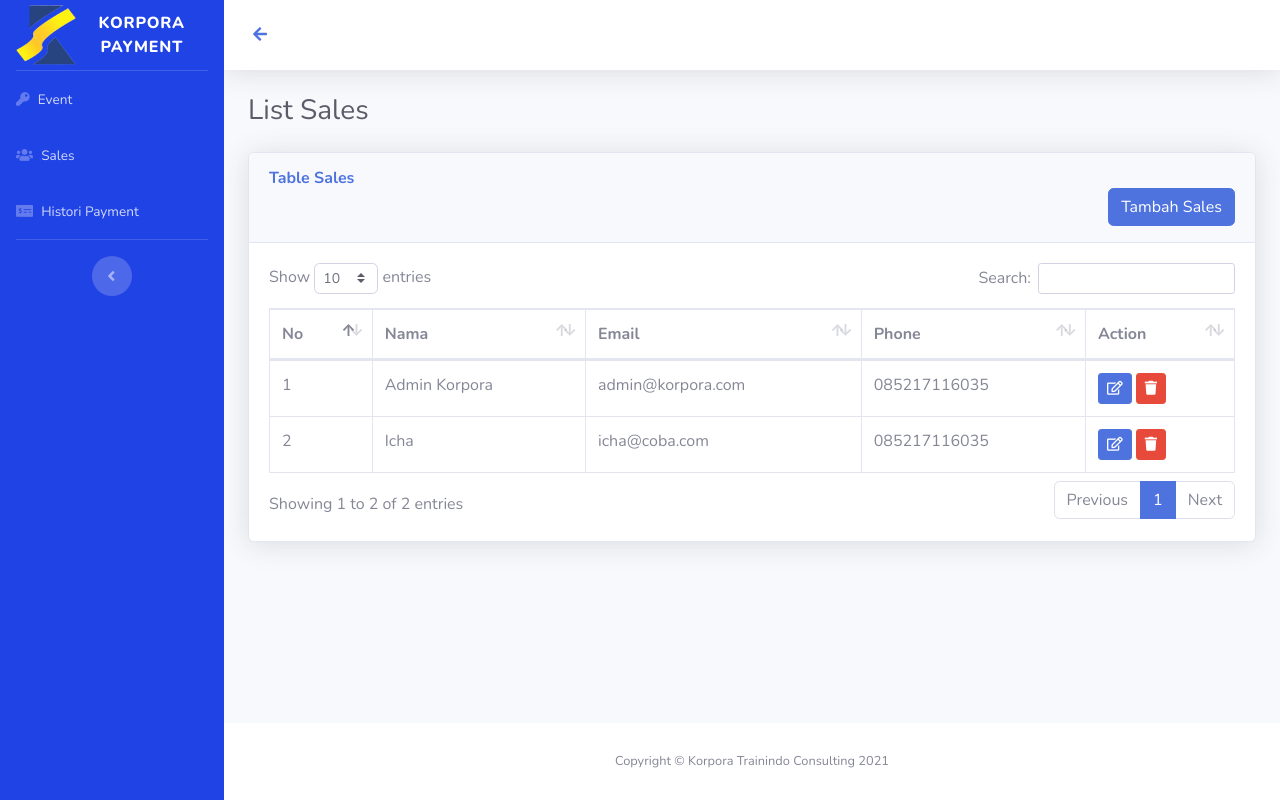
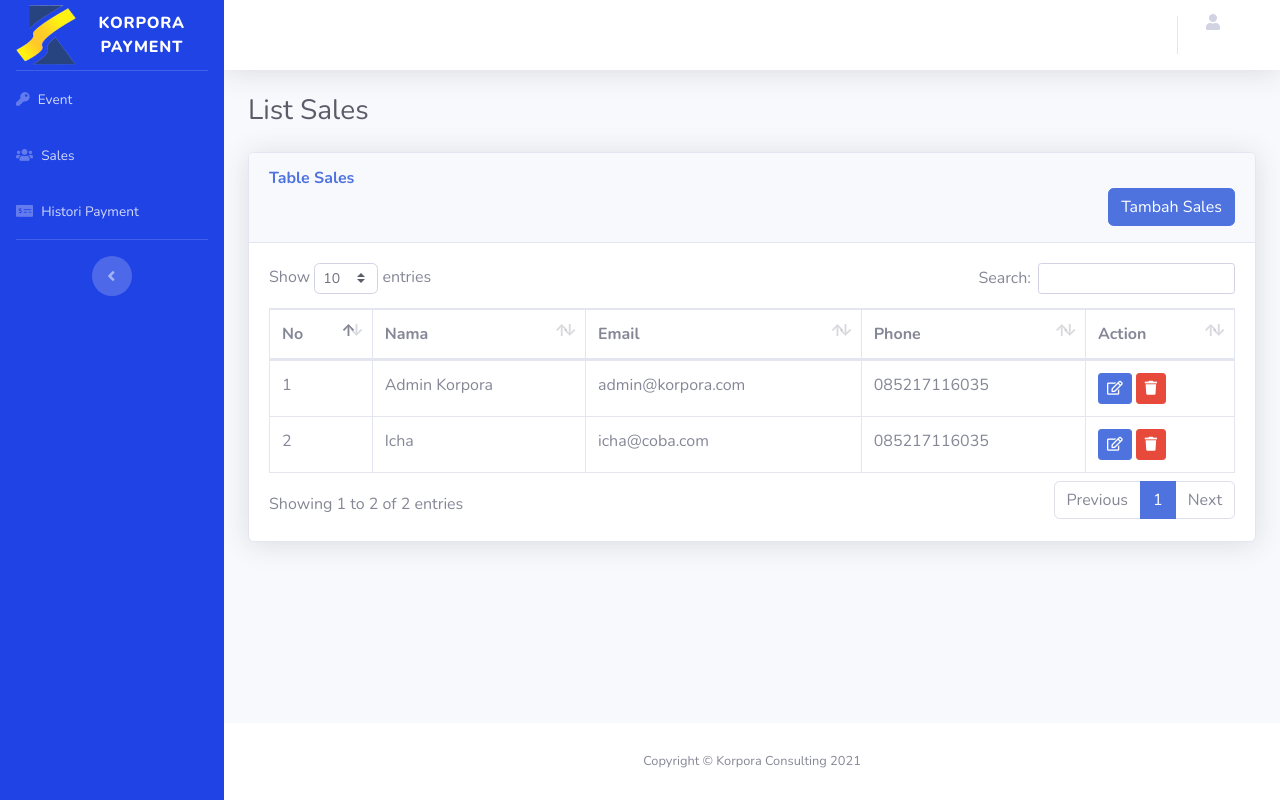
Before and after one commit to muchtaragung/payment, a CodeIgniter app: page /database/admin/sales/list in a window 1280 px wide. Run offline with CodeIgniter, Linux system fonts and the light colour scheme; data comes from the database, SQL or seed files in the repository; some libraries are stand-ins or nearby versions.

Commit message:
atur footer dan topbar

```diff
--- a/application/views/layouts/footer.php
+++ b/application/views/layouts/footer.php
@@ -1,26 +1,9 @@
+<!-- Footer -->
 <footer class="sticky-footer bg-white">
 	<div class="container my-auto">
 		<div class="copyright text-center my-auto">
-			<span>Copyright &copy; Korpora Trainindo Consulting 2021</span>
+			<span>Copyright &copy; Korpora Consulting 2021</span>
 		</div>
 	</div>
 </footer>
-
-<!-- Logout Modal-->
-<div class="modal fade" id="logout" tabindex="-1" role="dialog" aria-labelledby="exampleModalLabel" aria-hidden="true">
-	<div class="modal-dialog" role="document">
-		<div class="modal-content">
-			<div class="modal-header">
-				<h5 class="modal-title" id="exampleModalLabel">Anda Yakin Ingin Logout?</h5>
-				<button class="close" type="button" data-dismiss="modal" aria-label="Close">
-					<span aria-hidden="true">×</span>
-				</button>
-			</div>
-			<div class="modal-body">Silahkan Klik Tombol Di Bawah Untuk Logout</div>
-			<div class="modal-footer">
-				<button class="btn btn-secondary" type="button" data-dismiss="modal">Batalkan</button>
-				<a class="btn btn-primary" href="<?= site_url('logout') ?>">Logout</a>
-			</div>
-		</div>
-	</div>
-</div>
+<!-- End of Footer -->
--- a/application/views/layouts/topbar.php
+++ b/application/views/layouts/topbar.php
@@ -1,53 +1,57 @@
+<!-- Topbar -->
 <nav class="navbar navbar-expand navbar-light bg-white topbar mb-4 static-top shadow">
 
 	<!-- Sidebar Toggle (Topbar) -->
-	<form class="form-inline">
-		<button id="sidebarToggleTop" class="btn btn-link d-md-none rounded-circle mr-3">
-			<i class="fa fa-bars"></i>
-		</button>
+	<button id="sidebarToggleTop" class="btn btn-link d-md-none rounded-circle mr-3">
+		<i class="fa fa-bars"></i>
+	</button>
 
-	</form>
-
-	<?php if (!isset($link)) : ?>
-		<button onclick="window.history.back();" class="btn btn-link rounded-circle mr-3">
-			<i class="fa fa-arrow-left"></i>
-		</button>
-	<?php else : ?>
-		<a href="<?= $link ?>" class="btn btn-link rounded-circle mr-3">
-			<i class="fa fa-arrow-left"></i>
-		</a>
-	<?php endif ?>
 	<!-- Topbar Navbar -->
 	<ul class="navbar-nav ml-auto">
+
+		<!-- Nav Item - Search Dropdown (Visible Only XS) -->
+		<li class="nav-item dropdown no-arrow d-sm-none">
+			<a class="nav-link dropdown-toggle" href="#" id="searchDropdown" role="button" data-toggle="dropdown" aria-haspopup="true" aria-expanded="false">
+				<i class="fas fa-search fa-fw"></i>
+			</a>
+			<!-- Dropdown - Messages -->
+			<div class="dropdown-menu dropdown-menu-right p-3 shadow animated--grow-in" aria-labelledby="searchDropdown">
+				<form class="form-inline mr-auto w-100 navbar-search">
+					<div class="input-group">
+						<input type="text" class="form-control bg-light border-0 small" placeholder="Search for..." aria-label="Search" aria-describedby="basic-addon2">
+						<div class="input-group-append">
+							<button class="btn btn-primary" type="button">
+								<i class="fas fa-search fa-sm"></i>
+							</button>
+						</div>
+					</div>
+				</form>
+			</div>
+		</li>
+
+		<div class="topbar-divider d-none d-sm-block"></div>
 
 		<!-- Nav Item - User Information -->
 		<li class="nav-item dropdown no-arrow">
 			<a class="nav-link dropdown-toggle" href="#" id="userDropdown" role="button" data-toggle="dropdown" aria-haspopup="true" aria-expanded="false">
-				<span class="mr-2 d-none d-lg-inline text-gray-600"><?= $this->session->userdata('name') ?></span>
+				<div class="row">
+					<div class="col-md-3">
+						<i class="fas fa-user"></i>
+					</div>
+					<div class="col-md-9">
+						<span class="mr-2 d-none d-lg-inline text-gray-600 small"><?= $this->session->userdata('nama') ?></span>
+					</div>
+				</div>
 			</a>
 			<!-- Dropdown - User Information -->
 			<div class="dropdown-menu dropdown-menu-right shadow animated--grow-in" aria-labelledby="userDropdown">
-				<?php
-				if ($this->uri->segment('1') == 'admin') { ?>
-					<a class="dropdown-item" href="<?= site_url('admin/profile') ?>">
-						<i class="fas fa-user fa-sm fa-fw mr-2 text-gray-400"></i>
-						Ubah Password
-					</a>
-				<?php } elseif ($this->uri->segment('1') == 'coach') {
-				?>
-					<a class="dropdown-item" href="<?= site_url('coach/profile') ?>">
-						<i class="fas fa-user fa-sm fa-fw mr-2 text-gray-400"></i>
-						Ubah Password
-					</a>
-				<?php } else { ?>
-					<a class="dropdown-item" href="<?= site_url('coachee/profile') ?>">
-						<i class="fas fa-user fa-sm fa-fw mr-2 text-gray-400"></i>
-						Ubah Password
-					</a>
-				<?php } ?>
+				<a class="dropdown-item" href="#">
+					<i class="fas fa-user fa-sm fa-fw mr-2 text-gray-400"></i>
+					Profile
+				</a>
 				<div class="dropdown-divider"></div>
-				<a class="dropdown-item" href="#" data-toggle="modal" data-target="#logout">
-					<i class="fas fa-sign-out-alt fa-sm fa-fw mr-2 text-gray-400"></i>
+				<a class="dropdown-item" href="#" data-toggle="modal" data-target="#logoutModal" style="color: red;">
+					<i class="fas fa-sign-out-alt fa-sm fa-fw mr-2"></i>
 					Logout
 				</a>
 			</div>
@@ -56,3 +60,4 @@
 	</ul>
 
 </nav>
+<!-- End of Topbar -->
```
Also changed, not shown: application/views/admin/admin/sales/list.php (deleted).
